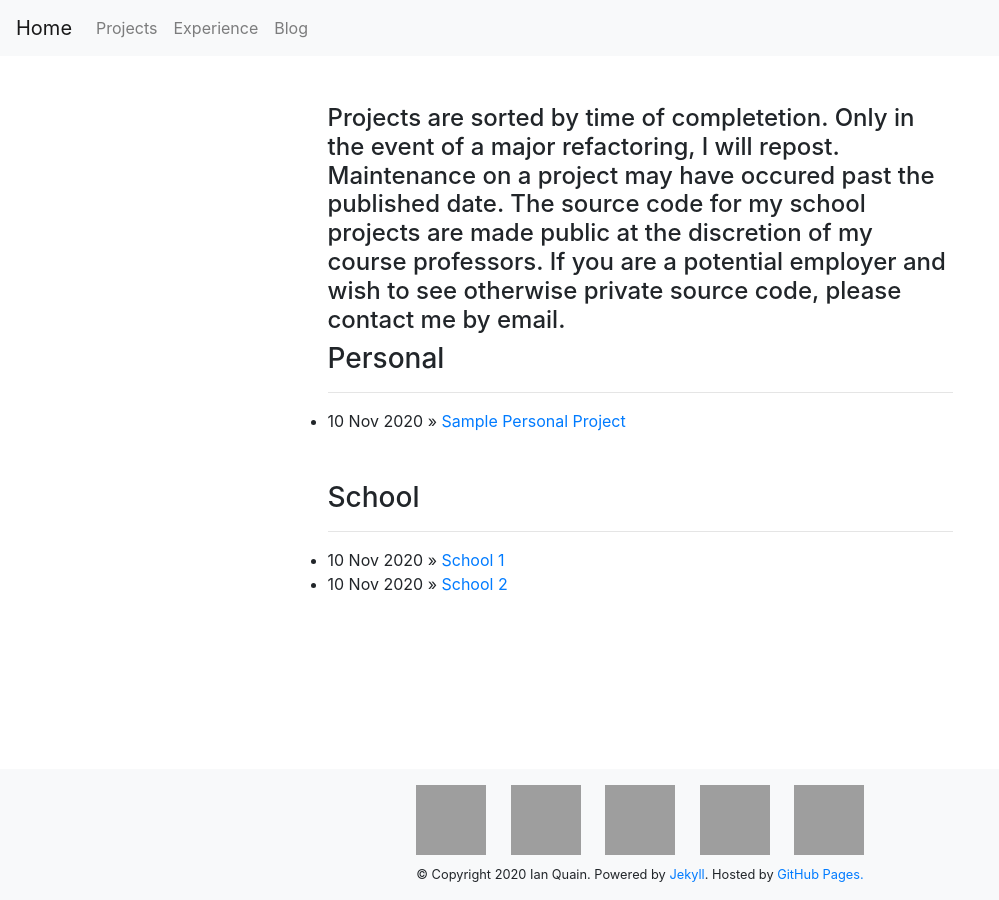
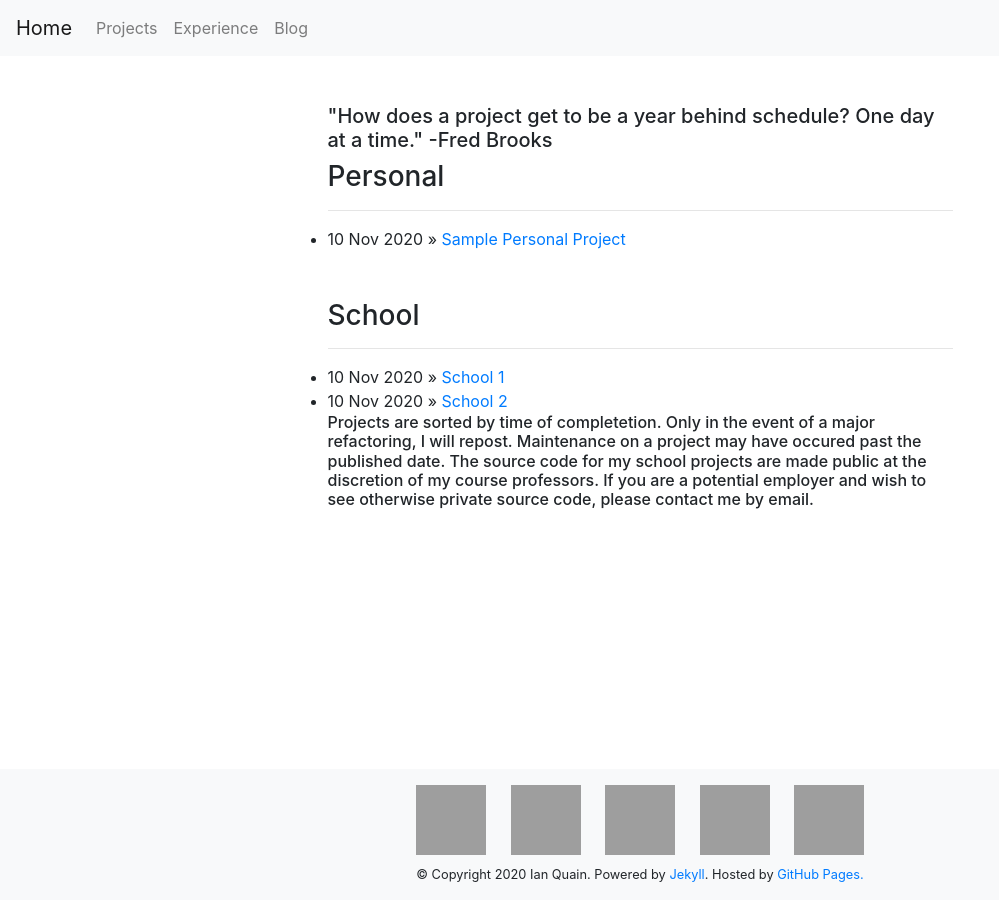
Before and after one commit to quaini/deprecated-personal-website, a Jekyll site: the page built from projects.html, in a window 1280 px wide, cut to the strip 0-900 px from the top of the page. Shown: the whole strip, without its empty margins (0-999 px from the left). Built offline with Jekyll 4.4.1, drawn with Linux system fonts in a browser that asks for light colours; grey boxes are pictures that could not be loaded.

Commit message:
project comments redo

```diff
--- a/projects.html
+++ b/projects.html
@@ -6,7 +6,7 @@ permalink: /projects
 <div class="row">
     <div class="col-3"></div>
     <div class="col-6">
-        <h4>Projects are sorted by time of completetion. Only in the event of a major refactoring, I will repost. Maintenance on a project may have occured past the published date. The source code for my school projects are made public at the discretion of my course professors. If you are a potential employer and wish to see otherwise private source code, please contact me by email.</h4>
+        <h5>"How does a project get to be a year behind schedule? One day at a time." -Fred Brooks</h5>
         <h3>Personal</h3>
         <hr></hr>
         <ul>
@@ -35,6 +35,13 @@ permalink: /projects
     </div>
     <div class="col-3"></div>
 </div>
+<div class="row">
+    <div class="col-3"></div>
+    <div class="col-6">
+        <h6>Projects are sorted by time of completetion. Only in the event of a major refactoring, I will repost. Maintenance on a project may have occured past the published date. The source code for my school projects are made public at the discretion of my course professors. If you are a potential employer and wish to see otherwise private source code, please contact me by email.</h6>
+    </div>
+    <div class="col-3"></div>
+</div>
 <br></br>
 <!-- <div class="row">
      <div class="col-3"></div>
```
